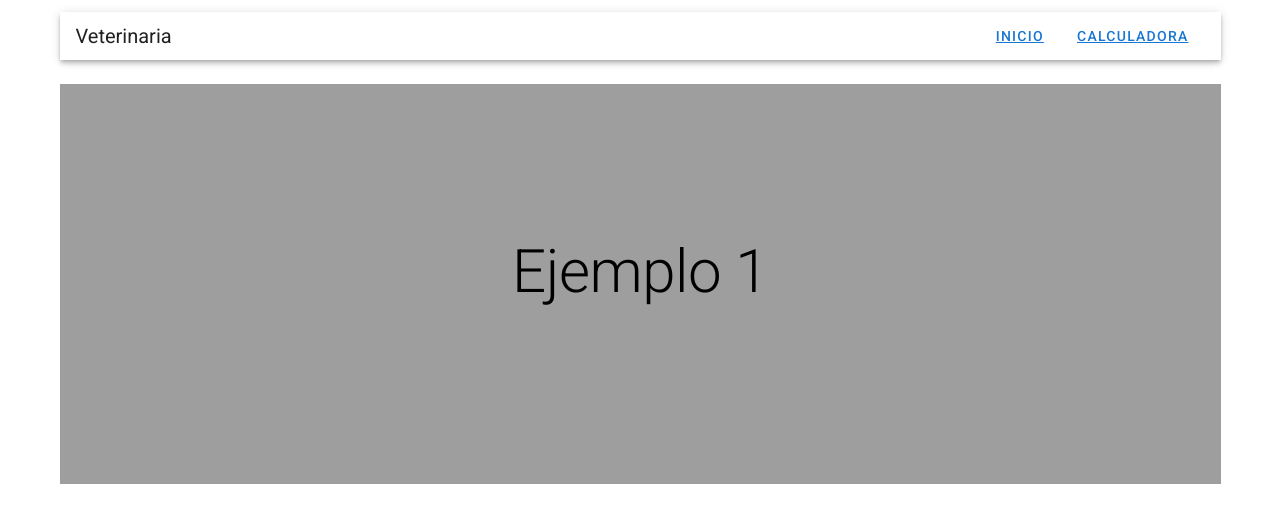
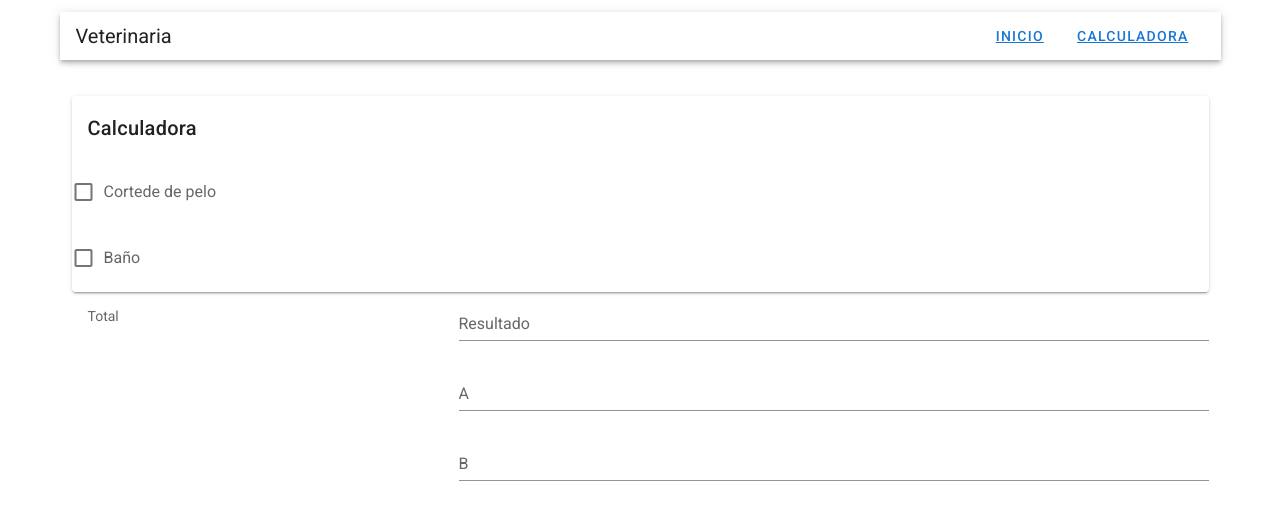
Before and after one commit to matuser00/pawscontrolsite, a Vue app: page /#/calculadora in a window 1280 px wide. Before the commit this address led to /#/. Shown: the top 522 px of the page. Built offline with nearby package versions, Linux system fonts and the light colour scheme.

Commit message:
Template de calculadora

```diff
--- a/src/components/calculadora.vue
+++ b/src/components/calculadora.vue
@@ -1,11 +1,106 @@
 <template>
     <v-container>
-        hola
+        <v-card>
+            <v-card-title>
+                Calculadora
+            </v-card-title>
+            <div class="columns medium-4" v-for="pet in petsLIst" :key="pet.Nombre">
+                <v-checkbox class="Valor" :name="pet.Nombre" :label="pet.Nombre" :v-model="pet.Nombre" @click="action( pet.Nombre)">
+                </v-checkbox>
+            </div>
+        </v-card>
+        <v-row>
+            <v-col cols="4">
+                <v-subheader>Total</v-subheader>
+            </v-col>
+            <v-col cols="8">
+                <v-text-field
+                label="Resultado"
+                class="Resultado"
+                v-model="Final">
+                </v-text-field>
+                <v-text-field
+                label="A"
+                class="A"
+                v-model.number="A1">
+                </v-text-field>
+                <v-text-field
+                label="B"
+                class="B"
+                v-model.number="B2" >
+                </v-text-field>
+            </v-col>
+        </v-row>
     </v-container>
 </template>
 
 <script>
 export default {
 
+    data(){
+        return{
+        Final:"",
+        A1: "",
+        B2: "",
+        petsLIst:
+        [
+            {
+                Nombre: "Cortede de pelo",
+                Caracteristicas:
+                [
+                    {
+                        Nombre: "Tamaño",
+                        Opciones:
+                        [
+                            {
+                                Nombre :"Chico",
+                                Valor : 30
+
+                            },
+                            {
+                                Nombre : "Grande",
+                                Valor : 80
+                            }
+                        ]
+                    }
+                ],
+            },
+            {
+                Nombre: "Baño",
+                Caracteristicas:
+                [
+                    {
+                        Nombre: "Tamaño",
+                        Opciones:
+                        [
+                            {
+                                Nombre :"Chico",
+                                Valor : 30
+
+                            },
+                            {
+                                Nombre : "Grande",
+                                Valor : 80
+                            }
+                        ]
+                    }
+                ],
+            }
+        ]
+        }
+    },
+    methods: {
+        action (Nombre) {
+            console.log("Click en ",Nombre)
+            this.A1 = Nombre
+            console.log(this.A1)
+            console.log(this.B2)
+            this.Final= this.A1+this.B2
+
+        }
+
+    }
+
 }
+
 </script>
```
